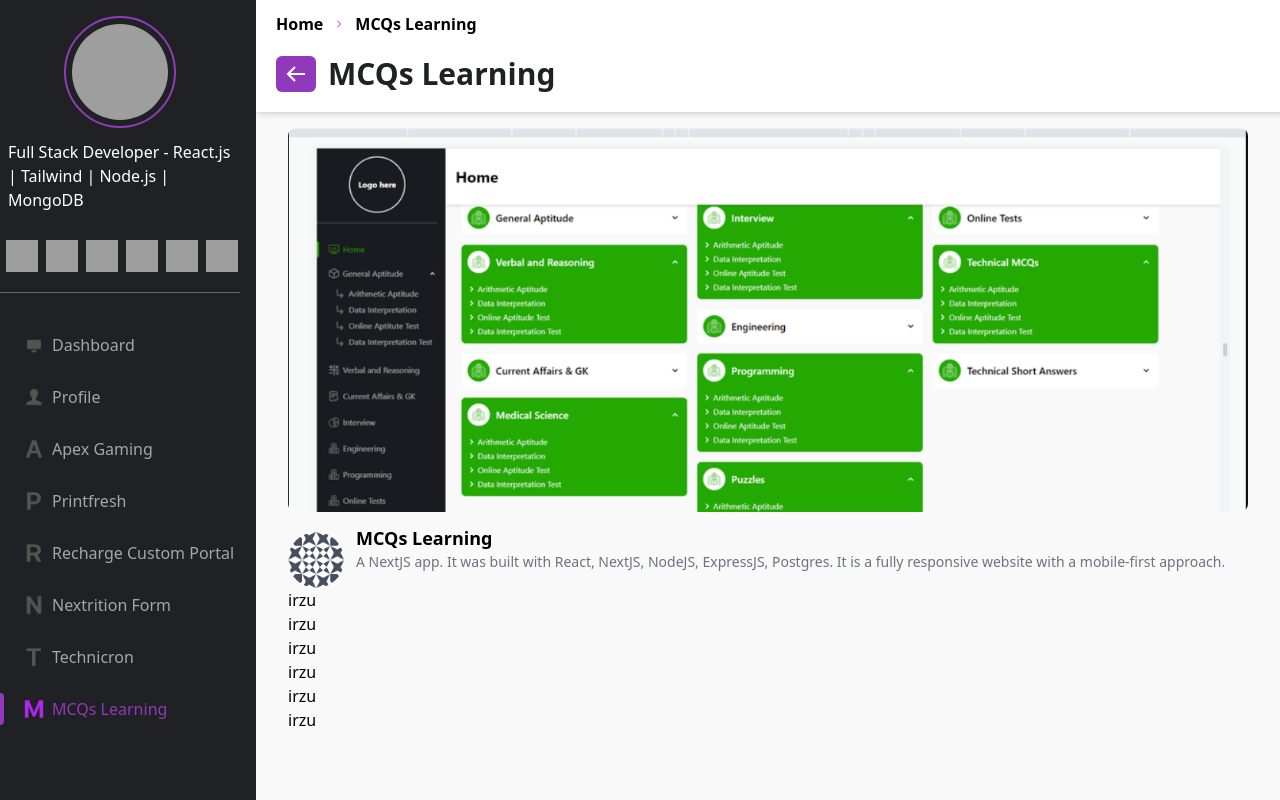
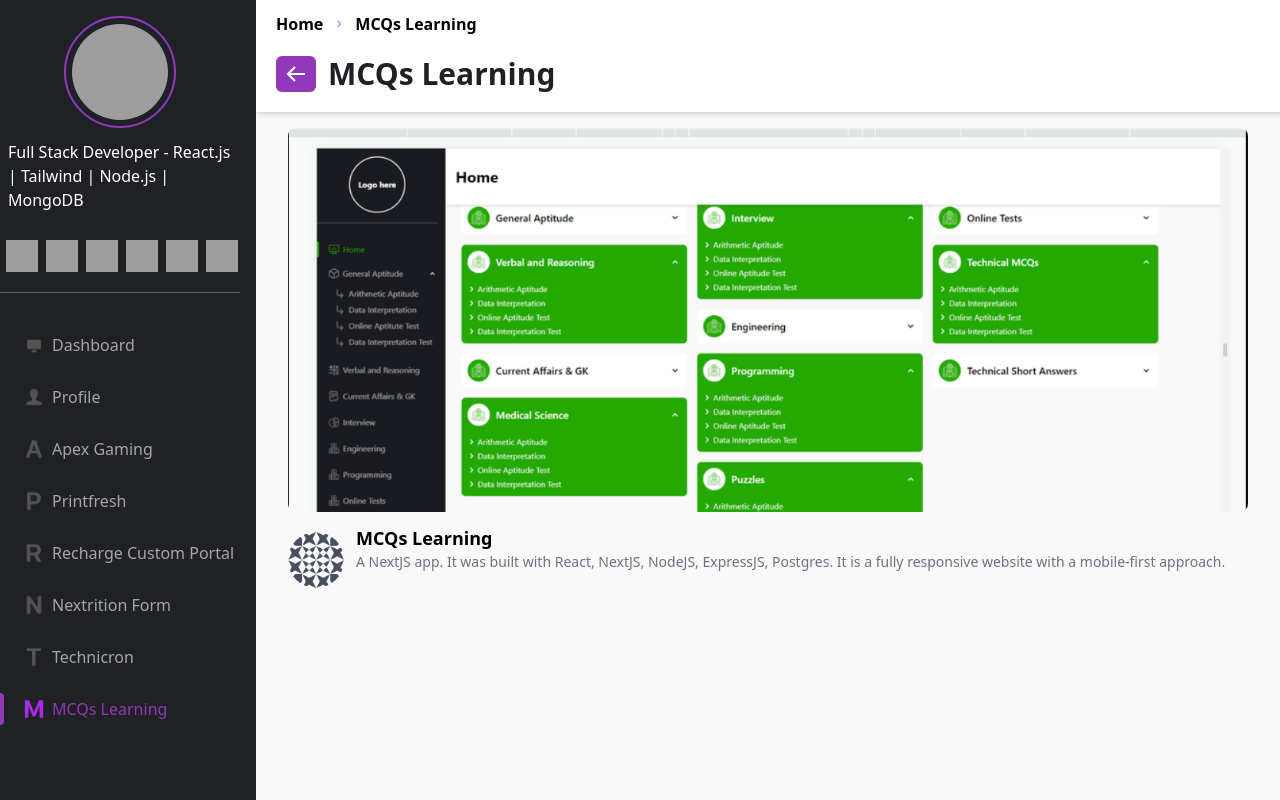
Before and after one commit to izumshahid/portfolio, a Next.js app: page /MCQsLearning in a window 1280 px wide. Built offline with nearby package versions, Linux system fonts and the light colour scheme; grey boxes are pictures that could not be loaded.

Commit message:
removed irzum div from pages

```diff
--- a/src/app/MCQsLearning/page.js
+++ b/src/app/MCQsLearning/page.js
@@ -27,13 +27,6 @@ const MCQsLearning = () => {
           desc={project.description}
         />
       ) : null}
-
-      <div>irzu</div>
-      <div>irzu</div>
-      <div>irzu</div>
-      <div>irzu</div>
-      <div>irzu</div>
-      <div>irzu</div>
     </div>
   );
 };
--- a/src/app/NextritionForm/page.js
+++ b/src/app/NextritionForm/page.js
@@ -27,13 +27,6 @@ const NextritionForm = () => {
           desc={project.description}
         />
       ) : null}
-
-      <div>irzu</div>
-      <div>irzu</div>
-      <div>irzu</div>
-      <div>irzu</div>
-      <div>irzu</div>
-      <div>irzu</div>
     </div>
   );
 };
--- a/src/app/Printfresh/page.js
+++ b/src/app/Printfresh/page.js
@@ -27,13 +27,6 @@ const Printfresh = () => {
           desc={project.description}
         />
       ) : null}
-
-      <div>irzu</div>
-      <div>irzu</div>
-      <div>irzu</div>
-      <div>irzu</div>
-      <div>irzu</div>
-      <div>irzu</div>
     </div>
   );
 };
--- a/src/app/RechargeCustomPortal/page.js
+++ b/src/app/RechargeCustomPortal/page.js
@@ -27,13 +27,6 @@ const RechargeCustomPortal = () => {
           desc={project.description}
         />
       ) : null}
-
-      <div>irzu</div>
-      <div>irzu</div>
-      <div>irzu</div>
-      <div>irzu</div>
-      <div>irzu</div>
-      <div>irzu</div>
     </div>
   );
 };
--- a/src/app/Technicron/page.js
+++ b/src/app/Technicron/page.js
@@ -28,13 +28,6 @@ const Technicron = () => {
           desc={project.description}
         />
       ) : null}
-
-      <div>irzu</div>
-      <div>irzu</div>
-      <div>irzu</div>
-      <div>irzu</div>
-      <div>irzu</div>
-      <div>irzu</div>
     </div>
   );
 };
```
